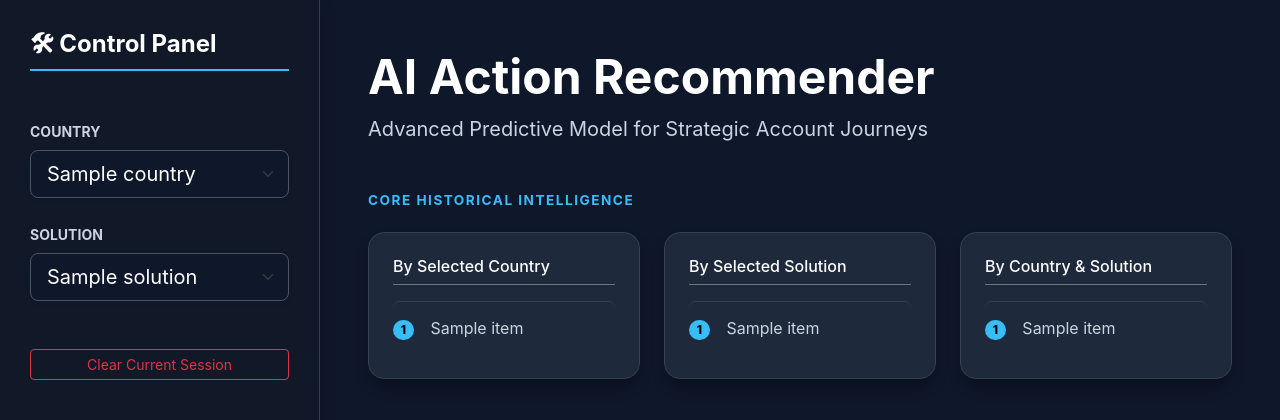
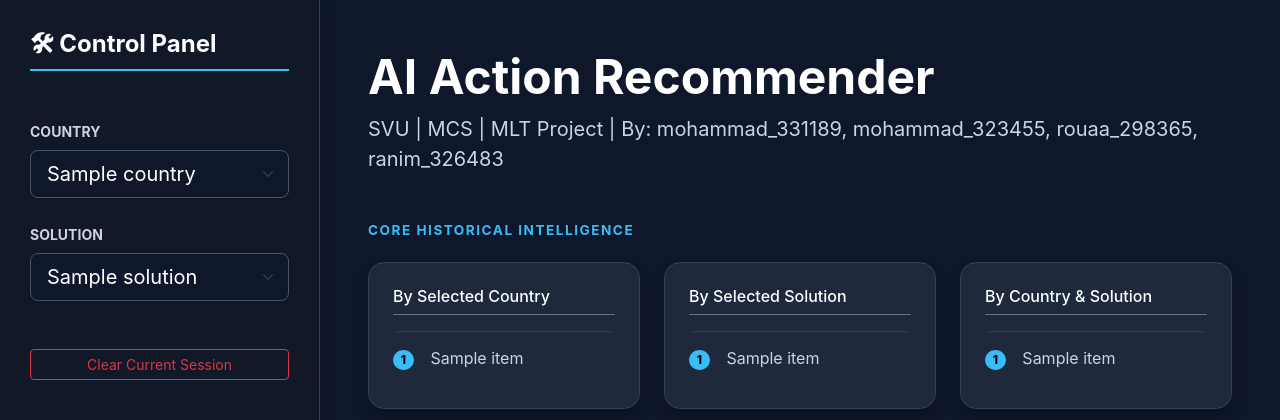
Before and after one commit to mohamaddawod8/MLT, a Flask app: template templates/index.html in a window 1280 px wide. Shown: the top 420 px of the page. Run offline with Flask 3, Linux system fonts and the light colour scheme; the template is opened without the code that fills it: most values are stand-ins (such as "Sample title", 1, 10 or a date in 2020); parts of the project's set-up code (start-up, migrations or seed data) failed here and were passed over.

Commit message:
Update index.html

```diff
--- a/templates/index.html
+++ b/templates/index.html
@@ -140,7 +140,7 @@
         <div class="col-md-9 p-5">
             <header class="mb-5">
                 <h1 class="fw-bold text-white-custom display-5">AI Action Recommender</h1>
-                <p class="text-light-custom fs-5">Advanced Predictive Model for Strategic Account Journeys</p>
+                <p class="text-light-custom fs-5">SVU | MCS | MLT Project | By: mohammad_331189, mohammad_323455, rouaa_298365, ranim_326483</p>
             </header>
 
             <h6 class="section-title mb-4">Core Historical Intelligence</h6>
```
